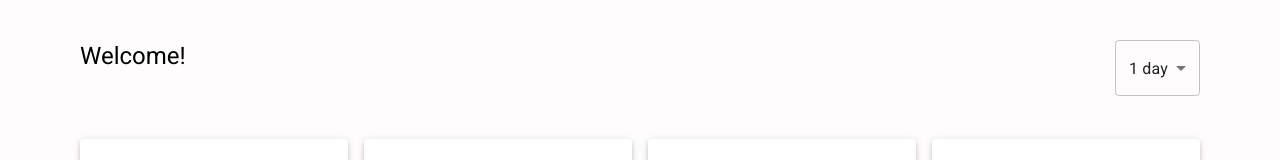
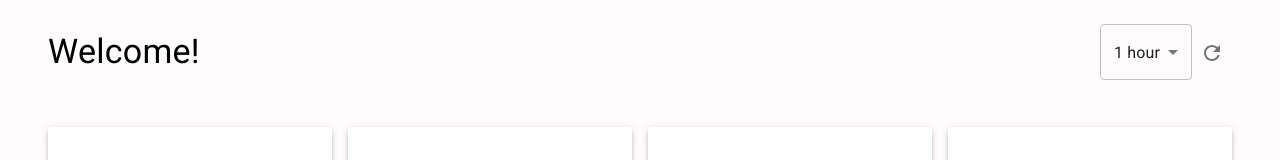
Before and after one commit to mbucc/320-S22-Track2, a Next.js app in the folder front-end/: page /dashboard/Dashboard in a window 1280 px wide. Shown: the top 160 px of the page. Built offline with nearby package versions, Linux system fonts and the light colour scheme.

Commit message:
Added Refresh Button and fixed page formatting

```diff
--- a/front-end/pages/dashboard/Dashboard.js
+++ b/front-end/pages/dashboard/Dashboard.js
@@ -26,16 +26,16 @@ export default function Dashboard(props) {
   if (data) {
     return (
       <div className='dashboard'>
-        <Box px={10} py={5} sx={{ height: '100%', width: '100%' }}>
+        <Box px={6} py={3} sx={{ height: '100%', width: '100%' }}>
           <Grid container direction='row' height={'100%'} spacing={3}>
             <Grid item xs={12}>
-              <Grid container>
-                <Grid item xs={11}>
-                  <Typography variant="h5">
+              <Grid container style={{alignItems: "center"}}>
+                <Grid item xs={6}>
+                  <Typography variant="h4">
                     Welcome!
                   </Typography>
                 </Grid>
-                <Grid item xs={1} align="right">
+                <Grid item xs={6} align="right">
                   <Dropdown />
                 </Grid>
               </Grid>
--- a/front-end/pages/dashboard/Dropdown.js
+++ b/front-end/pages/dashboard/Dropdown.js
@@ -1,17 +1,23 @@
 import React, { useState } from "react";
 import { Select, MenuItem, FormControl, makeStyles } from "@material-ui/core";
+import IconButton from '@material-ui/core/IconButton';
+import RefreshIcon from '@mui/icons-material/Refresh';
 
 export default function Dropdown() {
   return (
     <div className="Dropdown">
-      <Select defaultValue={"1 day"}>
-        <MenuItem value = {"15 mins"}>15 mins</MenuItem>
-        <MenuItem value = {"30 mins"}>30 mins</MenuItem>
-        <MenuItem value = {"1 hour"}>1 hour</MenuItem>
-        <MenuItem value = {"4 hours"}>4 hours</MenuItem>
-        <MenuItem value = {"12 hours"}>12 hours</MenuItem>
-        <MenuItem value = {"1 day"}>1 day</MenuItem>
+      <Select defaultValue={60}>
+        <MenuItem value = {15}>15 mins</MenuItem>
+        <MenuItem value = {30}>30 mins</MenuItem>
+        <MenuItem value = {60}>1 hour</MenuItem>
+        <MenuItem value = {240}>4 hours</MenuItem>
+        <MenuItem value = {720}>12 hours</MenuItem>
+        <MenuItem value = {1440}>1 day</MenuItem>
       </Select>
+
+      <IconButton color="primary">
+        <RefreshIcon color="action"></RefreshIcon>
+      </IconButton>
     </div>
   );
 }
```
